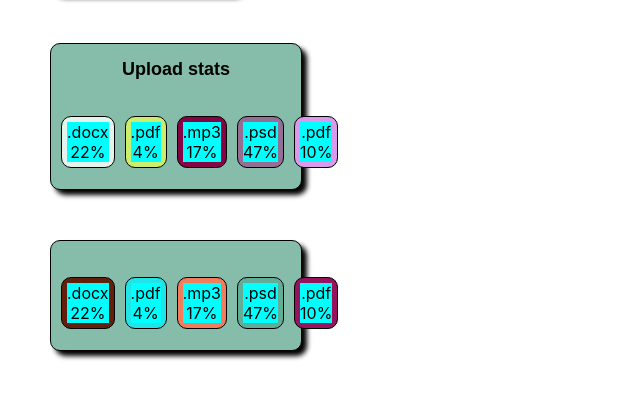
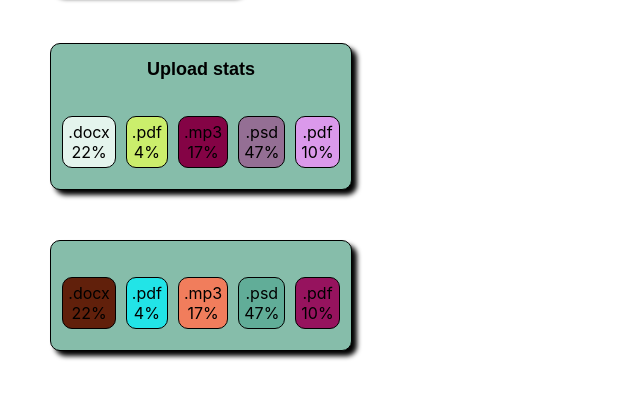
Before and after one commit to czke33/goit-react-hw-01-compontents, a React (Create React App) app: page / in a window 1280 px wide. Shown: the part 317-716 px from the top of the page, without its empty margins (0-640 px from the left). Built offline with nearby package versions, Linux system fonts and the light colour scheme.

Commit message:
modify css statistics

```diff
--- a/src/components/Statistics/statistics.module.css
+++ b/src/components/Statistics/statistics.module.css
@@ -6,7 +6,7 @@
   justify-content: center;
   border-radius: 10px;
   text-align: center;
-  max-width: 250px;
+  max-width: 300px;
   box-shadow: 5px 5px 5px;
   margin-left: 50px;
   margin-bottom: 50px;
@@ -32,6 +32,5 @@
   padding: 5px;
 }
 .item span {
-  background-color: aqua;
   display: block;
 }
```
